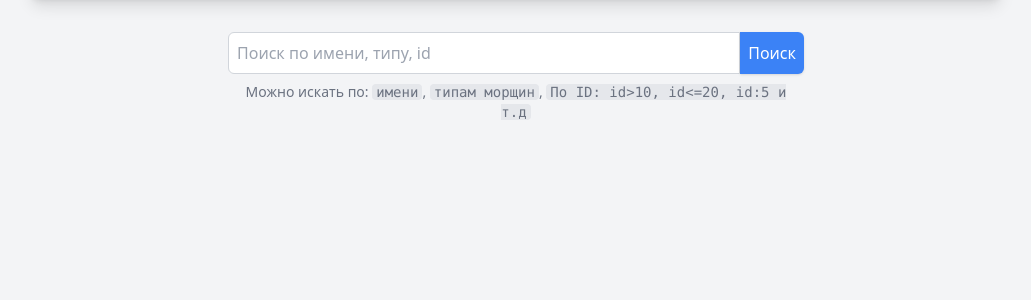
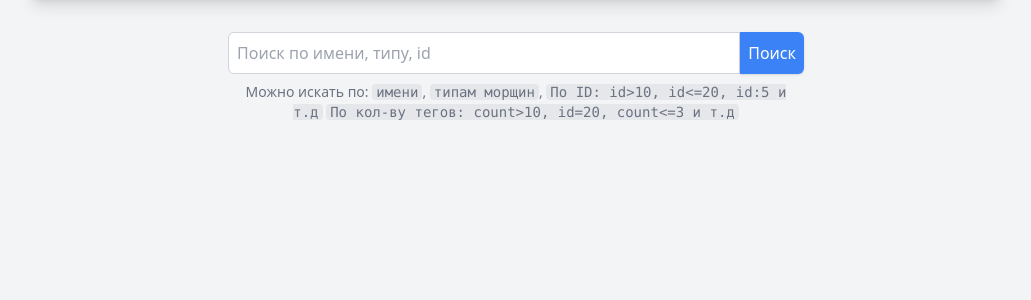
Before and after one commit to ResetPlease/MedInfo, a FastAPI app: template app/templates/index.html in a window 1280 px wide. Shown: the part 104-404 px from the top of the page, without its empty margins (124-1155 px from the left). Run offline with FastAPI, Linux system fonts and the light colour scheme; the template is opened without the code that fills it, so the values that code supplies are empty; some libraries are stand-ins or nearby versions.

Commit message:
add count operator desc

```diff
--- a/app/templates/index.html
+++ b/app/templates/index.html
@@ -44,6 +44,7 @@
         Можно искать по: <code class="bg-gray-200 px-1 rounded">имени</code>,
         <code class="bg-gray-200 px-1 rounded">типам морщин</code>,
         <code class="bg-gray-200 px-1 rounded">По ID: id>10, id<=20, id:5 и т.д</code>
+        <code class="bg-gray-200 px-1 rounded">По кол-ву тегов: count>10, id=20, count<=3 и т.д</code>
       </p>
     </div>
 
```
